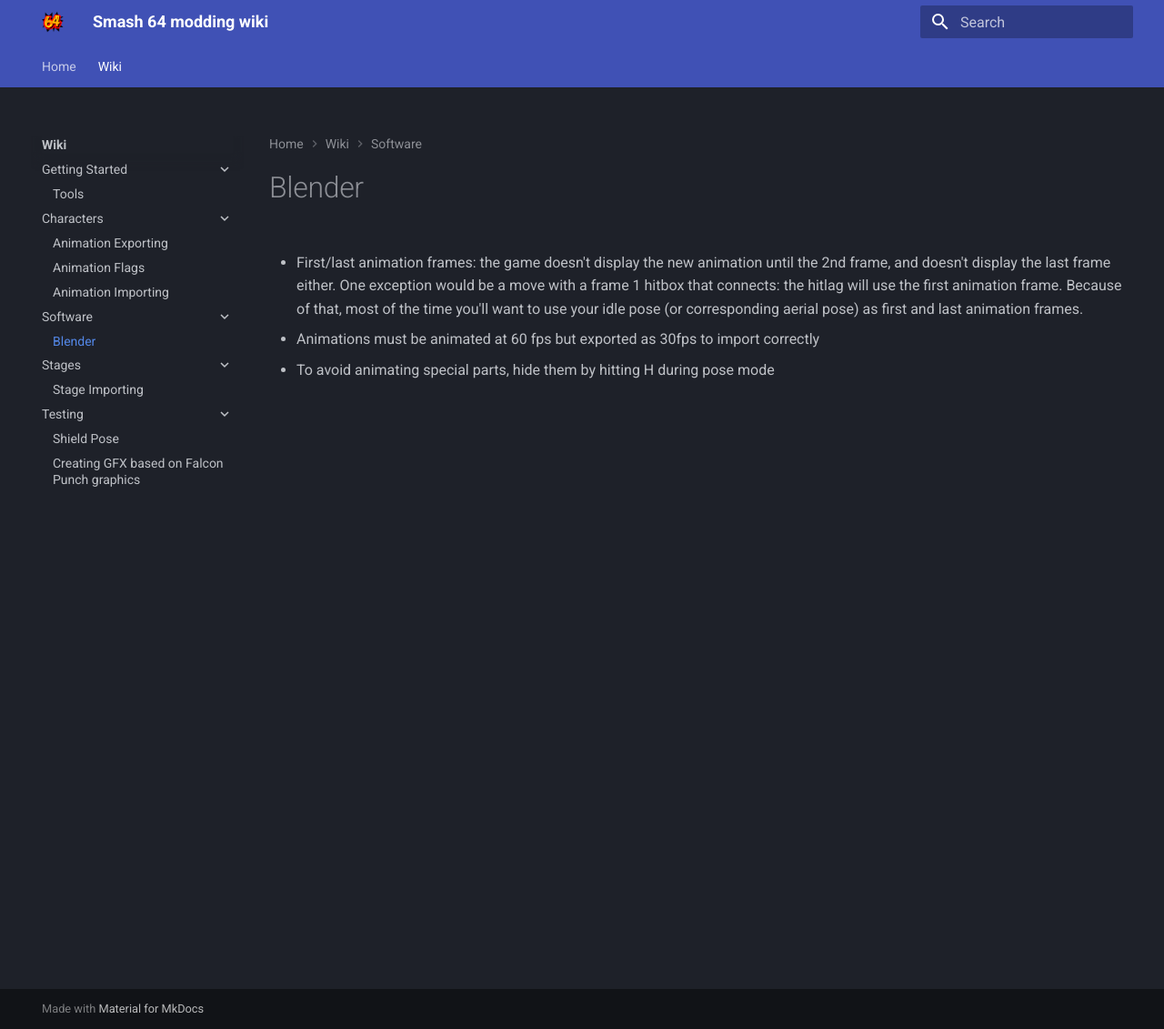
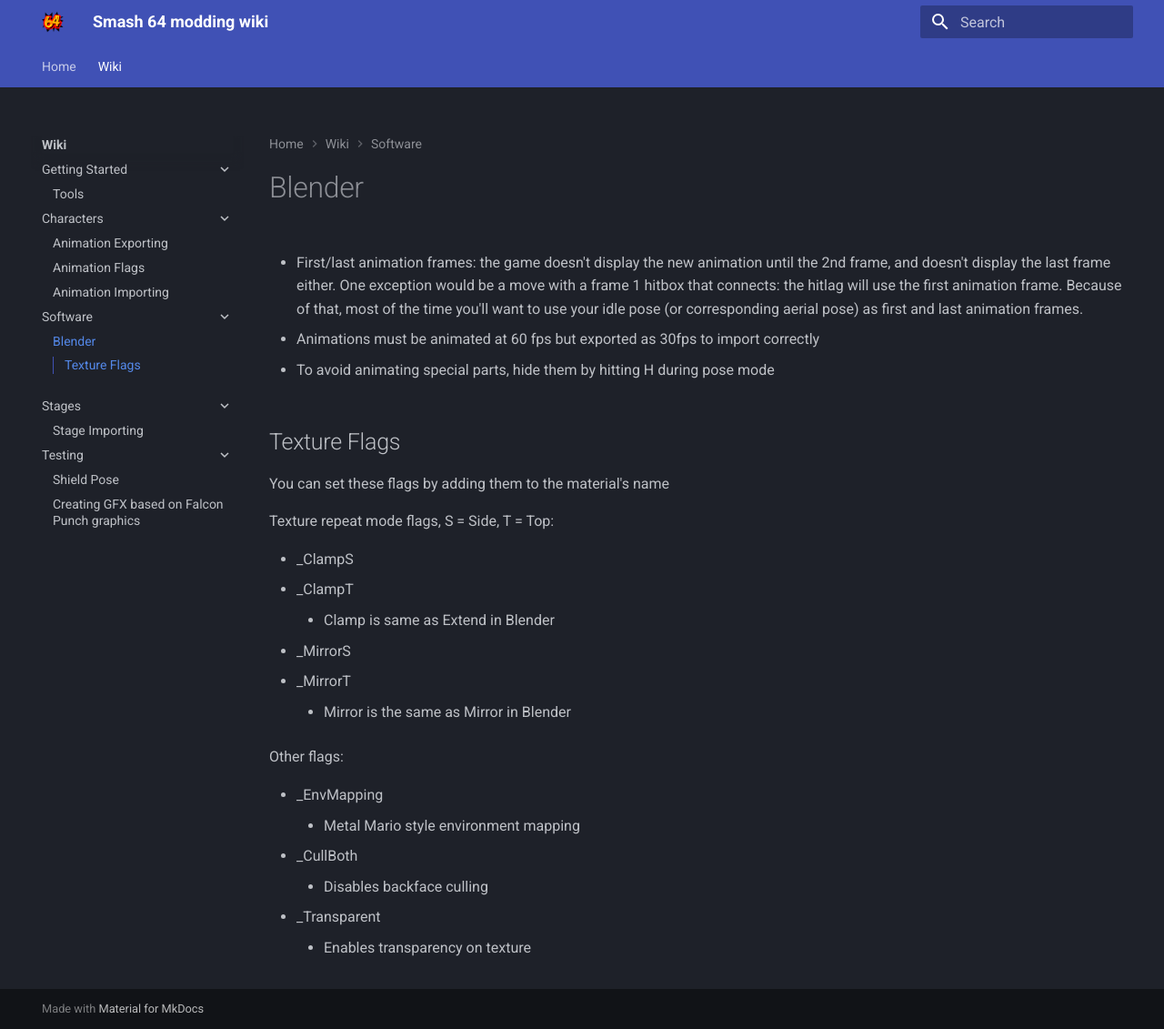
Before and after one commit to joaorb64/smash64-modding-wiki, an MkDocs documentation site: the page built from docs/Wiki/software/blender.md, in a window 1280 px wide and 1131 px high. Shown: the whole window at 91% size. Built offline with MkDocs 1.6.1 and Material for MkDocs 9.7.7, drawn with Linux system fonts in a browser that asks for light colours.

Commit message:
Add texture flag stuff

```diff
--- a/docs/Wiki/software/blender.md
+++ b/docs/Wiki/software/blender.md
@@ -5,3 +5,24 @@
 - Animations must be animated at 60 fps but exported as 30fps to import correctly
 
 - To avoid animating special parts, hide them by hitting H during pose mode
+
+## Texture Flags
+You can set these flags by adding them to the material's name
+
+Texture repeat mode flags, S = Side, T = Top:
+
+- \_ClampS
+- \_ClampT
+    - Clamp is same as Extend in Blender
+- \_MirrorS
+- \_MirrorT
+    - Mirror is the same as Mirror in Blender
+
+Other flags:
+
+- \_EnvMapping
+    - Metal Mario style environment mapping
+- \_CullBoth
+    - Disables backface culling
+- \_Transparent
+    - Enables transparency on texture
```
